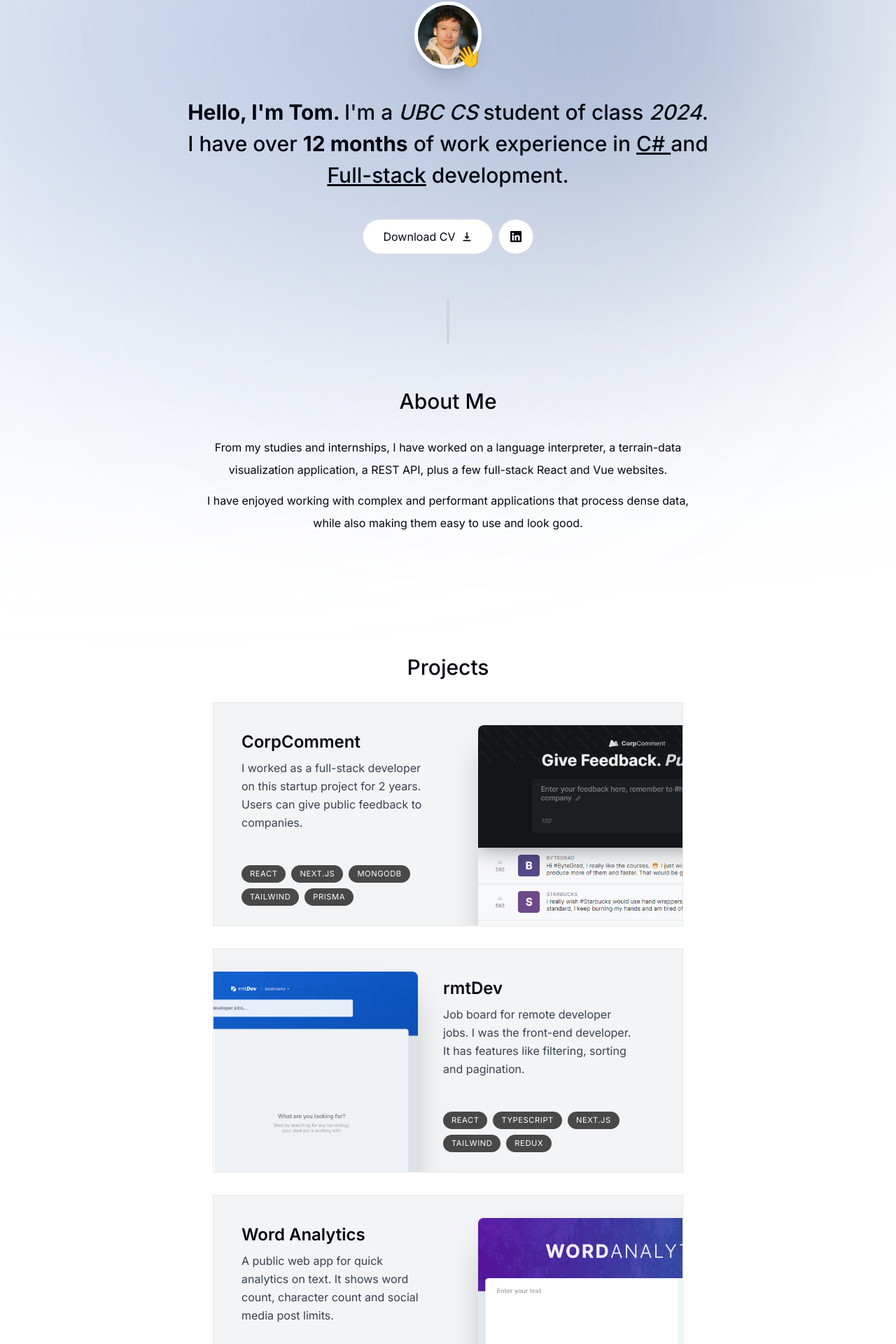
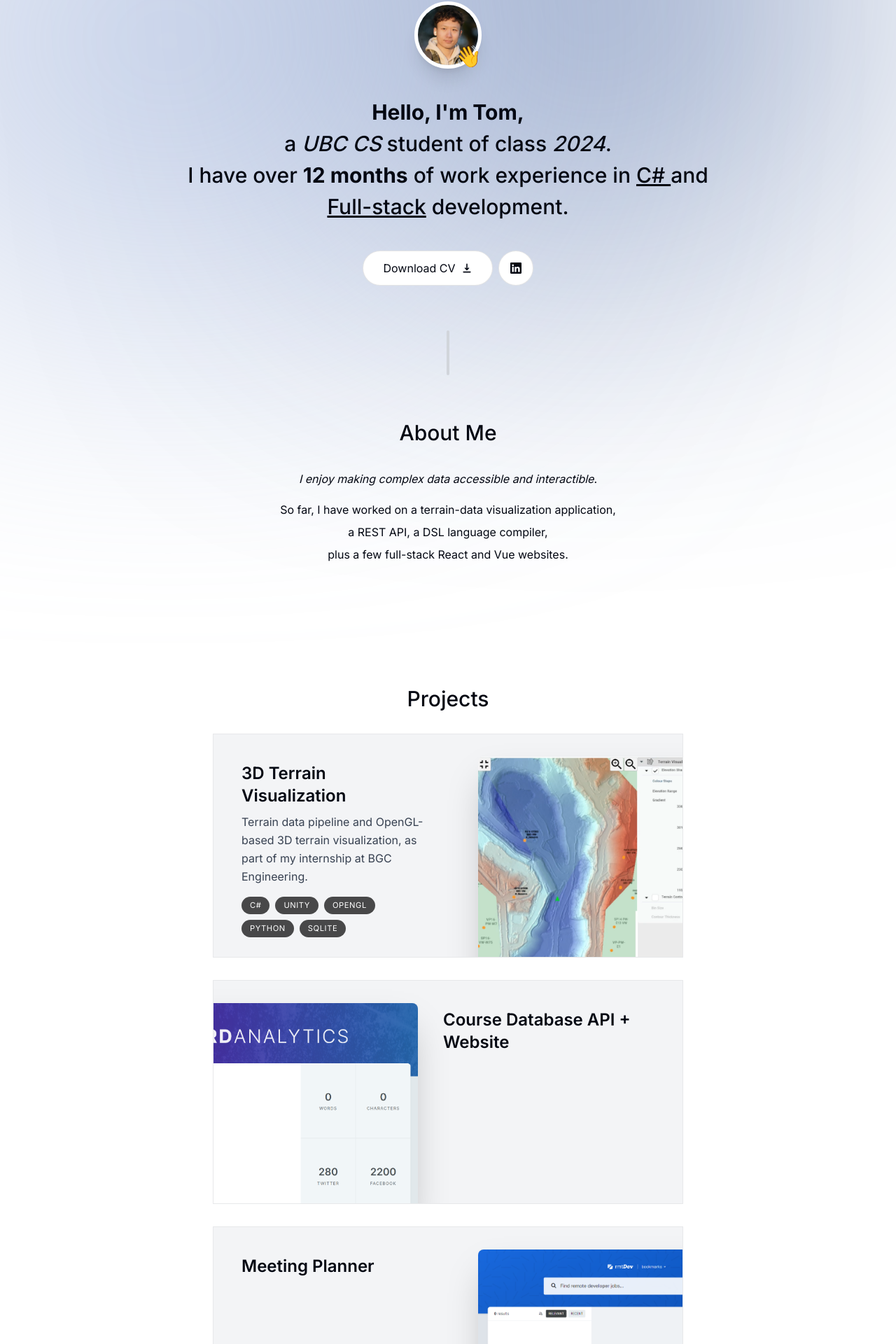
Before and after one commit to tommo217/next-portfolio-site, a Next.js app: page / in a window 1280 px wide. Shown: the part 134-2054 px from the top of the page at 70% size. Built offline with nearby package versions, Linux system fonts and the light colour scheme.

Commit message:
some intro and project content

```diff
--- a/components/about.tsx
+++ b/components/about.tsx
@@ -14,11 +14,10 @@ export default function About() {
     >
       <SectionHeading>About me</SectionHeading>
       <p className='mb-3'>
-        From my studies and internships, I have worked on a language interpreter, a terrain-data visualization application, a REST API, plus a few full-stack React and Vue websites.
+        <i>I enjoy making complex data accessible and interactible</i>.
       </p>
-
       <p className="mb-3">
-        I have enjoyed working with complex and performant applications that process dense data, while also making them easy to use and look good.
+        So far, I have worked on a terrain-data visualization application, <br/> a REST API, a DSL language compiler, <br/> plus a few full-stack React and Vue websites.
       </p>
     </motion.section>  )
 }
--- a/components/intro.tsx
+++ b/components/intro.tsx
@@ -47,8 +47,8 @@ export default function Intro({}: Props) {
         className='mb-10 mt-10 px-4 text-xl font-medium !leading-[1.5] sm:text-3xl'
         initial={{opacity: 0, y:100}}
         animate={{opacity: 1, y:0}}>
-          <span className="font-bold"> Hello, I'm Tom.  </span>
-          I'm a <span className="italic">UBC CS</span> student of class <span className="italic">2024</span>. <br/>
+          <span className="font-bold"> Hello, I'm Tom,  </span> <br/>
+          a <span className="italic">UBC CS</span> student of class <span className="italic">2024</span>. <br/>
           I have over <span className="font-bold">12 months</span> of work experience
            in <span className='underline'>C# </span> and <span className='underline'>Full-stack</span>  development.
         </motion.p>
--- /dev/null
+++ b/components/project.tsx
@@ -0,0 +1,38 @@
+"use client";
+import { useRef } from "react";
+import { projectsData } from "@/lib/data";
+import Image from "next/image";
+
+export default function Project({title , description, tags, imageUrl}: ProjectProps) {
+    const ref = useRef<HTMLElement>(null);
+
+    return (
+    <section ref={ref}
+    className="group bg-gray-100 max-w-[42rem] border border-black/5 overflow-hidden sm:pr-8 relative sm:h-[20rem] mb-3 sm:mb-8 last:mb-0
+    hover:bg-gray-200 transition">
+        <div className='pt-4 pb-7 px-5 sm:pl-10 sm:pr-2 sm:pt-10 sm:max-w-[50%] flex flex-col h-full
+        group-even:ml-[18rem]'>
+            <h3 className='text-2xl font-semibold'>{title}</h3>
+            <p className='mt-2 leading-relaxed text-gray-700'>{description}</p>
+            <ul className='flex flex-wrap mt-4 gap-2 sm:mt-auto'>
+                {tags.map((tag, index) => (
+                    <li className='bg-black/[0.7] px-3 py-1 text-[0.7rem] uppercase tracking-wider text-white rounded-full'
+                    key={index}>{tag}</li>
+                ))}
+            </ul>
+        </div>
+
+        <Image src={imageUrl} alt="Project Preview" quality={95}
+        className='absolute top-8 -right-40 w-[28.25rem] rounded-t-lg shadow-2xl
+        grout-even:right-[initial] group-even:-left-40
+        group-hover:-translate-x-3
+        group-hover:translate-y-2
+        group-hover:-rotate-2
+        group-hover:scale-105
+        group-even:group-hover:rotate-2
+        transition'/>
+
+    </section>)
+}
+
+type ProjectProps = typeof projectsData[number];
--- a/components/projects.tsx
+++ b/components/projects.tsx
@@ -1,11 +1,13 @@
 import React from 'react'
 import SectionHeading from './section-heading'
 import {projectsData} from '@/lib/data'
-import Image from 'next/image'
+import Project from './project'
 
 export default function Projects() {
   return (
-    <section>
+    <section
+    id="projects"
+    className="scroll-mt-28">
         <SectionHeading>
             Projects
         </SectionHeading>
@@ -21,35 +23,3 @@ export default function Projects() {
     </section>
   )
 }
-
-function Project({title , description, tags, imageUrl}: ProjectProps) {
-    return (
-    <section
-    className="group bg-gray-100 max-w-[42rem] border border-black/5 overflow-hidden sm:pr-8 relative sm:h-[20rem] mb-3 sm:mb-8 last:mb-0
-    hover:bg-gray-200 transition">
-        <div className='pt-4 pb-7 px-5 sm:pl-10 sm:pr-2 sm:pt-10 sm:max-w-[50%] flex flex-col h-full
-        group-even:ml-[18rem]'>
-            <h3 className='text-2xl font-semibold'>{title}</h3>
-            <p className='mt-2 leading-relaxed text-gray-700'>{description}</p>
-            <ul className='flex flex-wrap mt-4 gap-2 sm:mt-auto'>
-                {tags.map((tag, index) => (
-                    <li className='bg-black/[0.7] px-3 py-1 text-[0.7rem] uppercase tracking-wider text-white rounded-full'
-                    key={index}>{tag}</li>
-                ))}
-            </ul>
-        </div>
-
-        <Image src={imageUrl} alt="Project Preview" quality={95}
-        className='absolute top-8 -right-40 w-[28.25rem] rounded-t-lg shadow-2xl
-        grout-even:right-[initial] group-even:-left-40
-        group-hover:-translate-x-3
-        group-hover:translate-y-2
-        group-hover:-rotate-2
-        group-hover:scale-105
-        group-even:group-hover:rotate-2
-        transition'/>
-
-    </section>)
-}
-
-type ProjectProps = typeof projectsData[number];
--- a/lib/data.ts
+++ b/lib/data.ts
@@ -5,6 +5,7 @@ import { LuGraduationCap } from "react-icons/lu";
 import corpcommentImg from "@/public/corpcomment.png";
 import rmtdevImg from "@/public/rmtdev.png";
 import wordanalyticsImg from "@/public/wordanalytics.png";
+import terrainImg from "@/public/3dTerrainViz.png";
 
 export const links = [
   {
@@ -20,12 +21,12 @@ export const links = [
     hash: "#projects",
   },
   {
+    name: "Experience",
+    hash: "#experience",
+  },
+  {
     name: "Skills",
     hash: "#skills",
-  },
-  {
-    name: "Experience",
-    hash: "#experience",
   },
   {
     name: "Contact",
@@ -35,73 +36,88 @@ export const links = [
 
 export const experiencesData = [
   {
-    title: "Graduated bootcamp",
-    location: "Miami, FL",
+    title: "UBC Emerging Media Lab",
+    location: "Vancouver, BC",
     description:
-      "I graduated after 6 months of studying. I immediately found a job as a front-end developer.",
-    icon: React.createElement(LuGraduationCap),
-    date: "2019",
+      "",
+    icon: React.createElement(CgWorkAlt),
+    date: "2022.05-2022.12",
   },
   {
-    title: "Front-End Developer",
-    location: "Orlando, FL",
+    title: "BGC Engineering",
+    location: "Vancouver, BC",
     description:
-      "I worked as a front-end developer for 2 years in 1 job and 1 year in another job. I also upskilled to the full stack.",
+      "",
     icon: React.createElement(CgWorkAlt),
-    date: "2019 - 2021",
+    date: "2023.01-2023.09",
   },
   {
-    title: "Full-Stack Developer",
-    location: "Houston, TX",
+    title: "iQIYI",
+    location: "",
     description:
-      "I'm now a full-stack developer working as a freelancer. My stack includes React, Next.js, TypeScript, Tailwind, Prisma and MongoDB. I'm open to full-time opportunities.",
+      "",
     icon: React.createElement(FaReact),
-    date: "2021 - present",
+    date: "2024.01 - present",
   },
+  {
+    title: "University of British Columbia",
+    location: "Vancouver, BC",
+    desription:
+      "",
+    icon: React.createElement(LuGraduationCap),
+    date: "2019.09 - 2024.05",
+  }
+
 ] as const;
 
 export const projectsData = [
   {
-    title: "CorpComment",
+    title: "3D Terrain Visualization",
     description:
-      "I worked as a full-stack developer on this startup project for 2 years. Users can give public feedback to companies.",
-    tags: ["React", "Next.js", "MongoDB", "Tailwind", "Prisma"],
+      "Terrain data pipeline and OpenGL-based 3D terrain visualization, as part of my internship at BGC Engineering.",
+    tags: ["C#", "Unity", "OpenGL", "Python", "SQLite"],
+    imageUrl: terrainImg,
+  },
+  {
+    title: "Course Database API + Website",
+    description:
+      "",
+    tags: [],
+    imageUrl: wordanalyticsImg,
+  },
+  {
+    title: "Meeting Planner",
+    description:
+      "",
+    tags: ["React", "Node.js", "MongoDB", "Redux"],
+    imageUrl: rmtdevImg,
+  },
+  {
+    title: "DSL Language Compiler",
+    description:
+      "Java and Antlr-based AST parser in a browser-hosted website for writing 2D games in a custom language. ",
+    tags: ["Java", "ANTLR", "Javascript"],
     imageUrl: corpcommentImg,
   },
   {
-    title: "rmtDev",
+    title: "Unity 3D Tactics Game",
     description:
-      "Job board for remote developer jobs. I was the front-end developer. It has features like filtering, sorting and pagination.",
-    tags: ["React", "TypeScript", "Next.js", "Tailwind", "Redux"],
-    imageUrl: rmtdevImg,
-  },
-  {
-    title: "Word Analytics",
-    description:
-      "A public web app for quick analytics on text. It shows word count, character count and social media post limits.",
-    tags: ["React", "Next.js", "SQL", "Tailwind", "Framer"],
+      "A* Pathfinding in a grid-based 3D terrain, in a deployed Steam game.",
+    tags: ["C#", "Unity", "A* Search"],
     imageUrl: wordanalyticsImg,
   },
 ] as const;
 
 export const skillsData = [
-  "HTML",
-  "CSS",
+  "C#",
+  "Unity",
+  "Java",
   "JavaScript",
   "TypeScript",
+  "SQL",
   "React",
-  "Next.js",
+  "Vue",
   "Node.js",
   "Git",
-  "Tailwind",
-  "Prisma",
   "MongoDB",
-  "Redux",
-  "GraphQL",
-  "Apollo",
-  "Express",
-  "PostgreSQL",
-  "Python",
-  "Django",
-  "Framer Motion",
 ] as const;
```
Also changed, not shown: public/3dTerrainViz.png (added).
